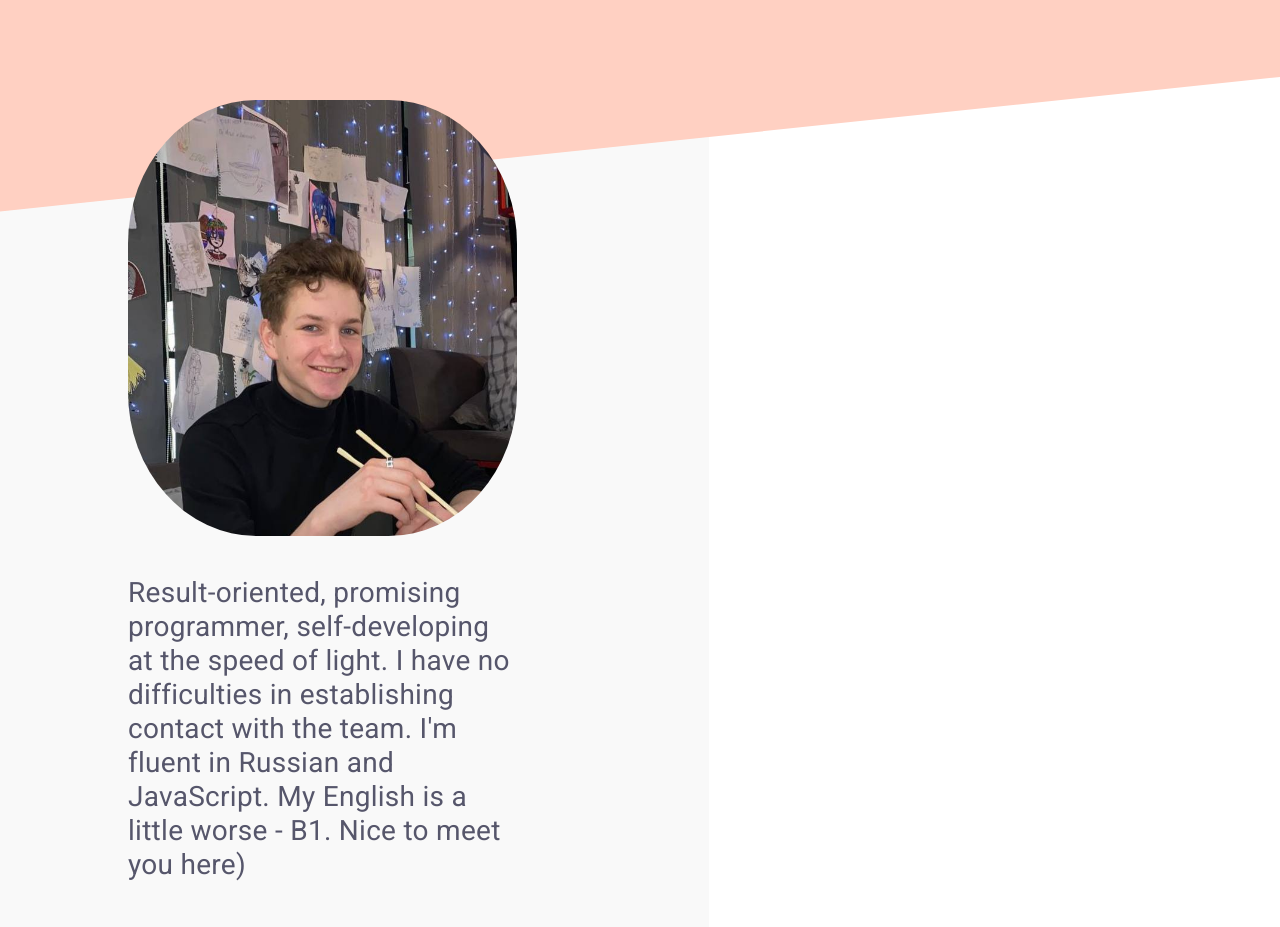
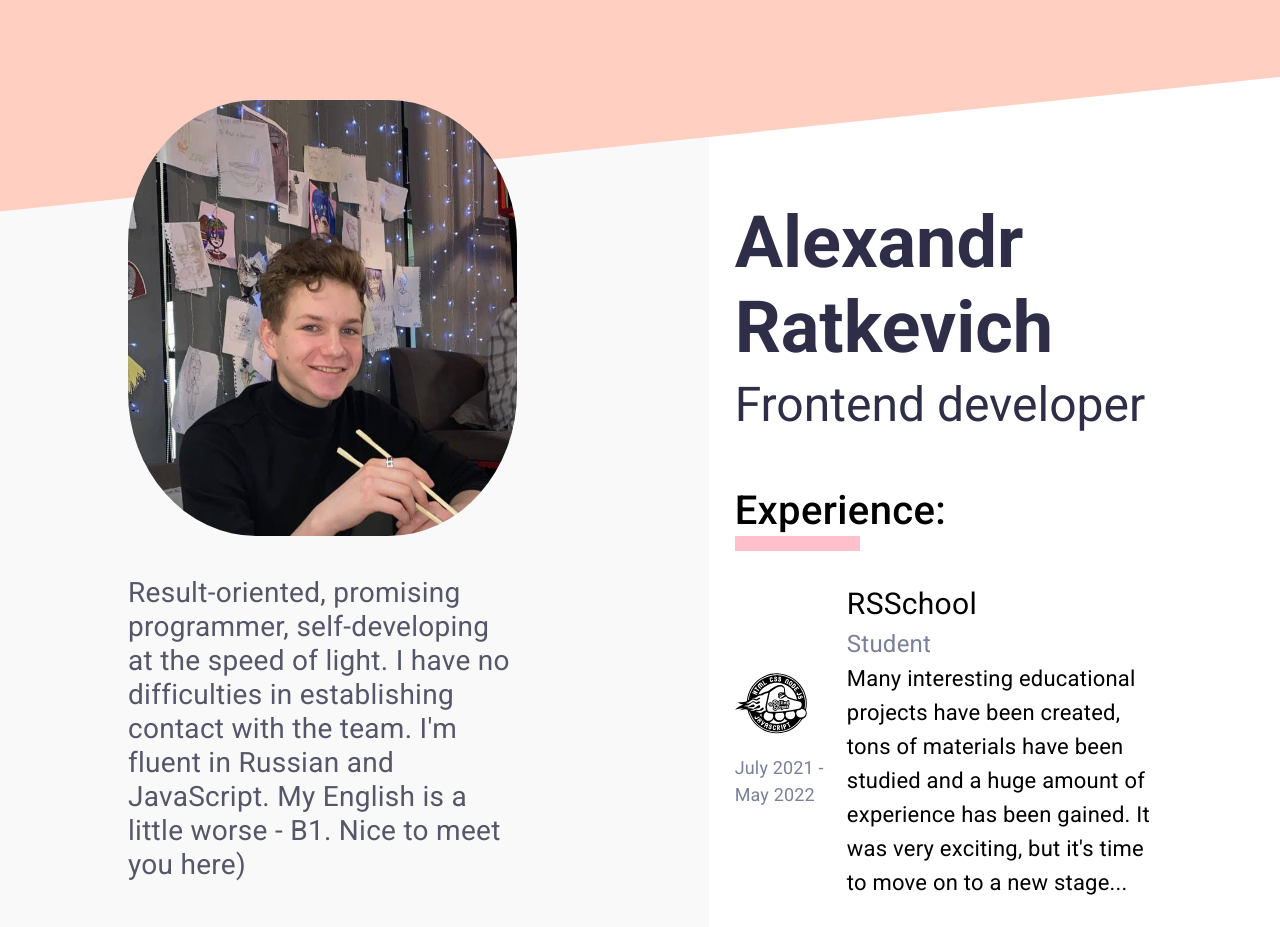
Before and after one commit to AlexRatik/CV, a React (Create React App) app: page / in a window 1280 px wide. Shown: the top 927 px of the page. Built offline with nearby package versions, Linux system fonts and the light colour scheme.

Commit message:
create experience block

```diff
--- a/src/App.tsx
+++ b/src/App.tsx
@@ -1,18 +1,20 @@
 import React from "react";
 import { RotatedBox } from "./components/rotatedBox/rotatedBox";
-import { Box } from "@mui/material";
 import { AdditionalInfo } from "./components/additionalInfo/additionalInfo";
-import { InfoContainer, InfoWrapper, MainBlock } from "./styled";
+import { InfoContainer, InfoWrapper1, InfoWrapper2, MainBlock } from "./styled";
+import { MainInfo } from "./components/mainInfo/mainInfo";
 
 function App() {
   return (
     <MainBlock>
       <RotatedBox />
       <InfoContainer>
-        <InfoWrapper>
+        <InfoWrapper1>
           <AdditionalInfo />
-        </InfoWrapper>
-        <Box flex={3} />
+        </InfoWrapper1>
+        <InfoWrapper2>
+          <MainInfo />
+        </InfoWrapper2>
       </InfoContainer>
     </MainBlock>
   );
--- /dev/null
+++ b/src/components/experience/experience.tsx
@@ -0,0 +1,30 @@
+import React from "react";
+import { EXPERIENCE } from "../../constants/experience";
+import { Box, Stack } from "@mui/material";
+import {
+  Company,
+  Specialization,
+  Period,
+  Description,
+  LogoBox,
+} from "./styled";
+
+export const Experience = () => {
+  return (
+    <div>
+      {EXPERIENCE.map((exp) => (
+        <Stack direction={"row"} alignItems={"center"} gap={2}>
+          <LogoBox>
+            {React.createElement(exp.logo)}
+            <Period mt={2}>{exp.period}</Period>
+          </LogoBox>
+          <Box>
+            <Company>{exp.companyName}</Company>
+            <Specialization>{exp.specialization}</Specialization>
+            <Description>{exp.description}</Description>
+          </Box>
+        </Stack>
+      ))}
+    </div>
+  );
+};
--- /dev/null
+++ b/src/components/experience/styled.ts
@@ -0,0 +1,25 @@
+import { Box, styled, Typography } from "@mui/material";
+
+export const Company = styled(Typography)({
+  fontSize: "30px",
+});
+export const Period = styled(Typography)({
+  color: "#79819A",
+  fontSize: "18px",
+});
+export const Specialization = styled(Typography)({
+  color: "#79819A",
+  fontSize: "24px",
+});
+export const Description = styled(Typography)({
+  fontSize: "22px",
+  lineHeight: "34px",
+  letterSpacing: "0.01em",
+});
+
+export const LogoBox = styled(Box)({
+  svg: {
+    width: "75%",
+    height: "auto",
+  },
+});
--- /dev/null
+++ b/src/components/mainInfo/mainInfo.tsx
@@ -0,0 +1,19 @@
+import React from "react";
+import { Name, Specialization, Title } from "./styled";
+import { Stack } from "@mui/material";
+import { Experience } from "../experience/experience";
+
+export const MainInfo = () => {
+  return (
+    <div>
+      <Name>Alexandr Ratkevich</Name>
+      <Specialization>Frontend developer</Specialization>
+      <Stack mt={6}>
+        <Stack gap={2.5}>
+          <Title>Experience: </Title>
+          <Experience />
+        </Stack>
+      </Stack>
+    </div>
+  );
+};
--- /dev/null
+++ b/src/components/mainInfo/styled.ts
@@ -0,0 +1,30 @@
+import { styled, Typography } from "@mui/material";
+
+export const Name = styled("h1")({
+  color: "#2E2E48",
+  fontSize: "72px",
+  fontWeight: 600,
+  marginBottom: "6px",
+});
+
+export const Specialization = styled("h2")({
+  color: "#2E2E48",
+  fontSize: "48px",
+  fontWeight: 400,
+});
+
+export const Title = styled(Typography)({
+  marginBottom: "20px",
+  fontSize: "40px",
+  fontWeight: 500,
+  position: "relative",
+  "&:after": {
+    content: `""`,
+    position: "absolute",
+    left: 0,
+    bottom: "-10px",
+    height: "15px",
+    width: "30%",
+    backgroundColor: "pink",
+  },
+});
--- a/src/constants/contacts.ts
+++ b/src/constants/contacts.ts
@@ -4,16 +4,9 @@ import TelegramIcon from "@mui/icons-material/Telegram";
 import MyLocationIcon from "@mui/icons-material/MyLocation";
 import LinkedInIcon from "@mui/icons-material/LinkedIn";
 import InstagramIcon from "@mui/icons-material/Instagram";
+import { IContact } from "../interfaces/IContact";
 
-import { OverridableComponent } from "@mui/material/OverridableComponent";
-import { SvgIconTypeMap } from "@mui/material";
-
-const CONTACTS: {
-  href: string;
-  hrefText: string;
-  text: string;
-  icon: OverridableComponent<SvgIconTypeMap> & { muiName: string };
-}[] = [
+const CONTACTS: IContact[] = [
   {
     text: "Email",
     href: "alexandr.ratkevich.1337@gmail.com",
--- /dev/null
+++ b/src/constants/experience.ts
@@ -0,0 +1,13 @@
+import { IExperience } from "../interfaces/IExperience";
+import { ReactComponent as RSS_LOGO } from "../assets/rsLogo.svg";
+
+export const EXPERIENCE: IExperience[] = [
+  {
+    companyName: "RSSchool",
+    period: "July 2021 - May 2022",
+    specialization: "Student",
+    description:
+      "Many interesting educational projects have been created, tons of materials have been studied and a huge amount of experience has been gained. It was very exciting, but it's time to move on to a new stage... ",
+    logo: RSS_LOGO,
+  },
+];
--- /dev/null
+++ b/src/interfaces/IContact.ts
@@ -0,0 +1,9 @@
+import { OverridableComponent } from "@mui/material/OverridableComponent";
+import { SvgIconTypeMap } from "@mui/material";
+
+export interface IContact {
+  href: string;
+  hrefText: string;
+  text: string;
+  icon: OverridableComponent<SvgIconTypeMap> & { muiName: string };
+}
--- /dev/null
+++ b/src/interfaces/IExperience.ts
@@ -0,0 +1,11 @@
+import { FunctionComponent, SVGProps } from "react";
+
+export interface IExperience {
+  description: string;
+  period: string;
+  companyName: string;
+  specialization: string;
+  logo: FunctionComponent<
+    SVGProps<SVGSVGElement> & { title?: string | undefined }
+  >;
+}
--- a/src/styled.ts
+++ b/src/styled.ts
@@ -11,9 +11,16 @@ export const InfoContainer = styled(Stack)({
   height: "100%",
 });
 
-export const InfoWrapper = styled(Box)({
+export const InfoWrapper1 = styled(Box)({
   flex: 1,
   height: "100%",
   padding: "100px 15% 10% 10%",
   background: "rgba(191, 191, 191, 0.1)",
 });
+
+export const InfoWrapper2 = styled(Box)({
+  height: "100%",
+  flex: 3,
+  padding: "200px 10% 10% 2%",
+  background: "#fff",
+});
```
Also changed, not shown: src/assets/rsLogo.svg (added).
